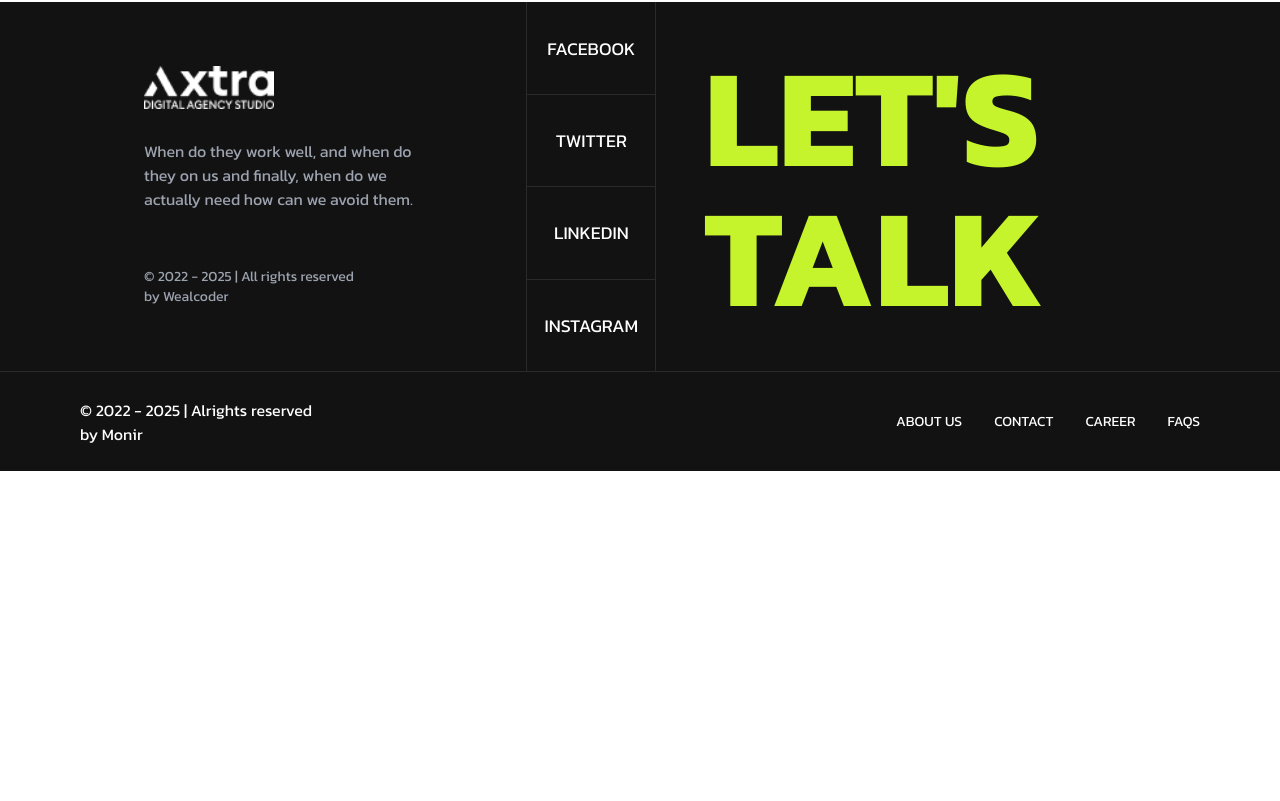
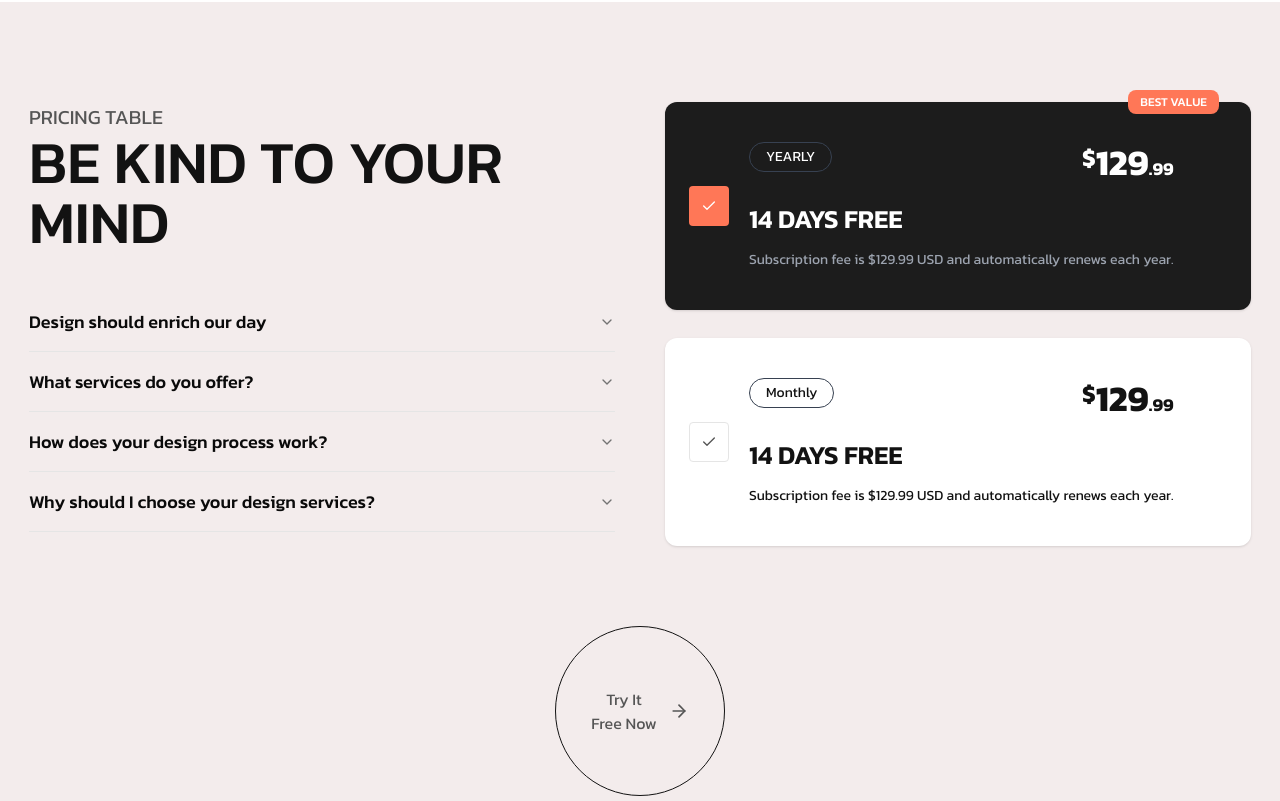
Before and after one commit to monirhabderabby/axtra-digital-agency, a Next.js app: page / in a window 1280 px wide. Shown: the part 8179-8980 px from the top of the page. Before the commit the page ends 8650 px from the top, so only its background shows below. Built offline with nearby package versions, Linux system fonts and the light colour scheme.

Commit message:
developed: faq question

```diff
--- a/package.json
+++ b/package.json
@@ -10,6 +10,7 @@
   },
   "dependencies": {
     "@gsap/react": "^2.1.1",
+    "@radix-ui/react-accordion": "^1.2.2",
     "@radix-ui/react-separator": "^1.1.1",
     "@radix-ui/react-slot": "^1.1.1",
     "@studio-freight/lenis": "^1.0.42",
--- a/src/app/page.tsx
+++ b/src/app/page.tsx
@@ -1,5 +1,6 @@
 import FeaturedWork from "@/components/sections/featured-work";
 import Hero from "@/components/sections/hero";
+import PricingTable from "@/components/sections/pricing-table";
 import Services from "@/components/sections/services";
 import WhyChooseUs from "@/components/sections/why-choose-us/why-choose-us";
 import Footer from "@/components/ui/footer";
@@ -17,6 +18,7 @@ export default function Home() {
       <Services />
       <FeaturedWork />
       <WhyChooseUs />
+      <PricingTable />
       <Footer />
     </>
   );
--- /dev/null
+++ b/src/components/sections/pricing-table.tsx
@@ -0,0 +1,110 @@
+import { Card, CardContent } from "@/components/ui/card";
+import { ArrowRight, Check } from "lucide-react";
+import Faq from "../ui/faq";
+
+const PricingTable = () => {
+  return (
+    <div className="min-h-screen bg-[#F3ECEC] py-[100px]">
+      <div className="container grid grid-cols-1 md:grid-cols-2 gap-x-[50px] gap-y-[60px]">
+        <div>
+          <h5 className="text-[#555555] text-[20px]">PRICING TABLE</h5>
+          <h2 className="text-[60px] text-primary-black font-medium leading-[60px]">
+            BE KIND TO YOUR MIND
+          </h2>
+
+          <Faq />
+        </div>
+        <div className="mx-auto w-full space-y-7">
+          <BlackPrice />
+          <OutlinePrice />
+        </div>
+      </div>
+
+      <button className="h-[170px] w-[170px] flex items-center gap-x-3 border border-primary-black hover:bg-primary-black hover:text-white transition-colors duration-500 rounded-full justify-center mt-20 text-[16px] text-[#555555] mx-auto">
+        <span className="">
+          Try It <br />
+          Free Now
+        </span>
+        <ArrowRight className="h-5 w-5" />
+      </button>
+    </div>
+  );
+};
+
+export default PricingTable;
+
+const BlackPrice = () => {
+  return (
+    <Card className="w-full relative bg-[#1C1C1C] text-white border-0 py-4">
+      <CardContent className="p-6 relative flex items-center gap-x-5">
+        <div className="w-10 h-10 rounded bg-[#FF7757] flex items-center justify-center flex-shrink-0">
+          <Check className="w-4 h-4 text-white" />
+        </div>
+        <div>
+          <div className="flex justify-between items-start">
+            {/* Yearly Label */}
+            <div className="inline-block px-4 py-1 rounded-full border border-gray-700 text-sm mb-6">
+              YEARLY
+            </div>
+
+            {/* Price */}
+            <div className="text-4xl font-bold mb-4">
+              <span className="text-2xl align-top">$</span>129
+              <span className="text-lg">.99</span>
+            </div>
+          </div>
+
+          {/* Free Trial */}
+          <div className="flex items-center gap-2 mb-3 text-[26px]">
+            <span className="font-semibold">14 DAYS FREE</span>
+          </div>
+
+          {/* Subscription Text */}
+          <p className="text-gray-400 text-sm">
+            Subscription fee is $129.99 USD and automatically renews each year.
+          </p>
+        </div>
+      </CardContent>
+      {/* Best Value Tag */}
+      <div className="absolute right-8 -top-3 bg-[#FF7757] text-white text-xs font-medium px-3 py-1  rounded-lg">
+        BEST VALUE
+      </div>
+    </Card>
+  );
+};
+
+const OutlinePrice = () => {
+  return (
+    <Card className="w-full relative bg-white text-white border-0 py-4">
+      <CardContent className="p-6 relative flex items-center gap-x-5">
+        <div className="w-10 h-10 rounded bg-transparent border border-[#55555] flex items-center justify-center flex-shrink-0">
+          <Check className="w-4 h-4 text-[#555555]" />
+        </div>
+        <div>
+          <div className="w-full flex justify-between items-start">
+            {/* Yearly Label */}
+            <div className="inline-block px-4 py-1 rounded-full border border-gray-700 text-sm mb-6 text-primary-black">
+              Monthly
+            </div>
+
+            {/* Price */}
+            <div className="text-4xl font-bold mb-4 text-primary-black">
+              <span className="text-2xl align-top">$</span>129
+              <span className="text-lg">.99</span>
+            </div>
+          </div>
+
+          {/* Free Trial */}
+          <div className="flex items-center gap-2 mb-3 text-[#121212] text-[26px]">
+            <span className="font-semibold">14 DAYS FREE</span>
+          </div>
+
+          {/* Subscription Text */}
+          <p className="text-primary-black text-sm">
+            Subscription fee is $129.99 USD and automatically renews each year.
+          </p>
+        </div>
+      </CardContent>
+    </Card>
+  );
+};
--- /dev/null
+++ b/src/components/ui/accordion.tsx
@@ -0,0 +1,57 @@
+"use client";
+
+import * as AccordionPrimitive from "@radix-ui/react-accordion";
+import { ChevronDown } from "lucide-react";
+import * as React from "react";
+
+import { cn } from "@/lib/utils";
+
+const Accordion = AccordionPrimitive.Root;
+
+const AccordionItem = React.forwardRef<
+  React.ElementRef<typeof AccordionPrimitive.Item>,
+  React.ComponentPropsWithoutRef<typeof AccordionPrimitive.Item>
+>(({ className, ...props }, ref) => (
+  <AccordionPrimitive.Item
+    ref={ref}
+    className={cn("border-b", className)}
+    {...props}
+  />
+));
+AccordionItem.displayName = "AccordionItem";
+
+const AccordionTrigger = React.forwardRef<
+  React.ElementRef<typeof AccordionPrimitive.Trigger>,
+  React.ComponentPropsWithoutRef<typeof AccordionPrimitive.Trigger>
+>(({ className, children, ...props }, ref) => (
+  <AccordionPrimitive.Header className="flex">
+    <AccordionPrimitive.Trigger
+      ref={ref}
+      className={cn(
+        "flex flex-1 items-center justify-between py-4 text-[18px] font-medium transition-all hover:underline text-left [&[data-state=open]>svg]:rotate-180",
+        className
+      )}
+      {...props}
+    >
+      {children}
+      <ChevronDown className="h-4 w-4 shrink-0 text-muted-foreground transition-transform duration-200" />
+    </AccordionPrimitive.Trigger>
+  </AccordionPrimitive.Header>
+));
+AccordionTrigger.displayName = AccordionPrimitive.Trigger.displayName;
+
+const AccordionContent = React.forwardRef<
+  React.ElementRef<typeof AccordionPrimitive.Content>,
+  React.ComponentPropsWithoutRef<typeof AccordionPrimitive.Content>
+>(({ className, children, ...props }, ref) => (
+  <AccordionPrimitive.Content
+    ref={ref}
+    className="overflow-hidden text-[16px] text-[#555555] data-[state=closed]:animate-accordion-up data-[state=open]:animate-accordion-down"
+    {...props}
+  >
+    <div className={cn("pb-4 pt-0", className)}>{children}</div>
+  </AccordionPrimitive.Content>
+));
+AccordionContent.displayName = AccordionPrimitive.Content.displayName;
+
+export { Accordion, AccordionContent, AccordionItem, AccordionTrigger };
--- /dev/null
+++ b/src/components/ui/card.tsx
@@ -0,0 +1,76 @@
+import * as React from "react"
+
+import { cn } from "@/lib/utils"
+
+const Card = React.forwardRef<
+  HTMLDivElement,
+  React.HTMLAttributes<HTMLDivElement>
+>(({ className, ...props }, ref) => (
+  <div
+    ref={ref}
+    className={cn(
+      "rounded-xl border bg-card text-card-foreground shadow",
+      className
+    )}
+    {...props}
+  />
+))
+Card.displayName = "Card"
+
+const CardHeader = React.forwardRef<
+  HTMLDivElement,
+  React.HTMLAttributes<HTMLDivElement>
+>(({ className, ...props }, ref) => (
+  <div
+    ref={ref}
+    className={cn("flex flex-col space-y-1.5 p-6", className)}
+    {...props}
+  />
+))
+CardHeader.displayName = "CardHeader"
+
+const CardTitle = React.forwardRef<
+  HTMLDivElement,
+  React.HTMLAttributes<HTMLDivElement>
+>(({ className, ...props }, ref) => (
+  <div
+    ref={ref}
+    className={cn("font-semibold leading-none tracking-tight", className)}
+    {...props}
+  />
+))
+CardTitle.displayName = "CardTitle"
+
+const CardDescription = React.forwardRef<
+  HTMLDivElement,
+  React.HTMLAttributes<HTMLDivElement>
+>(({ className, ...props }, ref) => (
+  <div
+    ref={ref}
+    className={cn("text-sm text-muted-foreground", className)}
+    {...props}
+  />
+))
+CardDescription.displayName = "CardDescription"
+
+const CardContent = React.forwardRef<
+  HTMLDivElement,
+  React.HTMLAttributes<HTMLDivElement>
+>(({ className, ...props }, ref) => (
+  <div ref={ref} className={cn("p-6 pt-0", className)} {...props} />
+))
+CardContent.displayName = "CardContent"
+
+const CardFooter = React.forwardRef<
+  HTMLDivElement,
+  React.HTMLAttributes<HTMLDivElement>
+>(({ className, ...props }, ref) => (
+  <div
+    ref={ref}
+    className={cn("flex items-center p-6 pt-0", className)}
+    {...props}
+  />
+))
+CardFooter.displayName = "CardFooter"
+
+export { Card, CardHeader, CardFooter, CardTitle, CardDescription, CardContent }
--- /dev/null
+++ b/src/components/ui/faq.tsx
@@ -0,0 +1,44 @@
+import {
+  Accordion,
+  AccordionContent,
+  AccordionItem,
+  AccordionTrigger,
+} from "./accordion";
+
+const faqlist = [
+  {
+    id: 1,
+    ques: "Design should enrich our day",
+    desc: "Our design services start and end with a best-in-class experience strategy that builds brands. Through a process of iteration and prototyping, we design interfaces that bring joy to people.",
+  },
+  {
+    id: 2,
+    ques: "What services do you offer?",
+    desc: "We offer a wide range of services, including branding, UI/UX design, product design, and prototyping, tailored to meet the unique needs of each client.",
+  },
+  {
+    id: 3,
+    ques: "How does your design process work?",
+    desc: "Our process involves understanding your goals, creating a strategy, iterating through design prototypes, and refining solutions to ensure a seamless user experience.",
+  },
+  {
+    id: 4,
+    ques: "Why should I choose your design services?",
+    desc: "Our team focuses on delivering innovative and user-centered designs that not only meet industry standards but also resonate with your target audience to ensure maximum impact.",
+  },
+];
+
+const Faq = () => {
+  return (
+    <Accordion type="single" collapsible className="mt-10">
+      {faqlist.map(({ id, ques, desc }) => (
+        <AccordionItem value={`item-${id}`} key={id}>
+          <AccordionTrigger>{ques}</AccordionTrigger>
+          <AccordionContent>{desc}</AccordionContent>
+        </AccordionItem>
+      ))}
+    </Accordion>
+  );
+};
+
+export default Faq;
--- a/tailwind.config.ts
+++ b/tailwind.config.ts
@@ -10,64 +10,86 @@ const config: Config = {
   theme: {
   	extend: {
   		colors: {
-        background: "hsl(var(--background))",
-        foreground: "hsl(var(--foreground))",
+  			background: 'hsl(var(--background))',
+  			foreground: 'hsl(var(--foreground))',
   			card: {
-          DEFAULT: "hsl(var(--card))",
-          foreground: "hsl(var(--card-foreground))",
+  				DEFAULT: 'hsl(var(--card))',
+  				foreground: 'hsl(var(--card-foreground))'
   			},
   			popover: {
-          DEFAULT: "hsl(var(--popover))",
-          foreground: "hsl(var(--popover-foreground))",
+  				DEFAULT: 'hsl(var(--popover))',
+  				foreground: 'hsl(var(--popover-foreground))'
   			},
   			primary: {
-          DEFAULT: "hsl(var(--primary))",
-          foreground: "hsl(var(--primary-foreground))",
-          black: "#121212",
+  				DEFAULT: 'hsl(var(--primary))',
+  				foreground: 'hsl(var(--primary-foreground))',
+  				black: '#121212'
   			},
   			secondary: {
-          DEFAULT: "hsl(var(--secondary))",
-          foreground: "hsl(var(--secondary-foreground))",
+  				DEFAULT: 'hsl(var(--secondary))',
+  				foreground: 'hsl(var(--secondary-foreground))'
   			},
   			muted: {
-          DEFAULT: "hsl(var(--muted))",
-          foreground: "hsl(var(--muted-foreground))",
+  				DEFAULT: 'hsl(var(--muted))',
+  				foreground: 'hsl(var(--muted-foreground))'
   			},
   			accent: {
-          DEFAULT: "hsl(var(--accent))",
-          foreground: "hsl(var(--accent-foreground))",
+  				DEFAULT: 'hsl(var(--accent))',
+  				foreground: 'hsl(var(--accent-foreground))'
   			},
   			destructive: {
-          DEFAULT: "hsl(var(--destructive))",
-          foreground: "hsl(var(--destructive-foreground))",
+  				DEFAULT: 'hsl(var(--destructive))',
+  				foreground: 'hsl(var(--destructive-foreground))'
   			},
-        border: "hsl(var(--border))",
-        input: "hsl(var(--input))",
-        ring: "hsl(var(--ring))",
+  			border: 'hsl(var(--border))',
+  			input: 'hsl(var(--input))',
+  			ring: 'hsl(var(--ring))',
   			chart: {
-          "1": "hsl(var(--chart-1))",
-          "2": "hsl(var(--chart-2))",
-          "3": "hsl(var(--chart-3))",
-          "4": "hsl(var(--chart-4))",
-          "5": "hsl(var(--chart-5))",
-        },
+  				'1': 'hsl(var(--chart-1))',
+  				'2': 'hsl(var(--chart-2))',
+  				'3': 'hsl(var(--chart-3))',
+  				'4': 'hsl(var(--chart-4))',
+  				'5': 'hsl(var(--chart-5))'
+  			}
   		},
   		borderRadius: {
-        lg: "var(--radius)",
-        md: "calc(var(--radius) - 2px)",
-        sm: "calc(var(--radius) - 4px)",
+  			lg: 'var(--radius)',
+  			md: 'calc(var(--radius) - 2px)',
+  			sm: 'calc(var(--radius) - 4px)'
   		},
+  		keyframes: {
+  			'accordion-down': {
+  				from: {
+  					height: '0'
+  				},
+  				to: {
+  					height: 'var(--radix-accordion-content-height)'
+  				}
+  			},
+  			'accordion-up': {
+  				from: {
+  					height: 'var(--radix-accordion-content-height)'
+  				},
+  				to: {
+  					height: '0'
+  				}
+  			}
+  		},
+  		animation: {
+  			'accordion-down': 'accordion-down 0.2s ease-out',
+  			'accordion-up': 'accordion-up 0.2s ease-out'
+  		}
   	},
   	container: {
   		center: true,
-      padding: "1rem",
+  		padding: '1rem',
   		screens: {
-        sm: "100%",
-        md: "100%",
-        lg: "1254px",
-        xl: "1254px",
-      },
-    },
+  			sm: '100%',
+  			md: '100%',
+  			lg: '1254px',
+  			xl: '1254px'
+  		}
+  	}
   },
   plugins: [require("tailwindcss-animate")],
 };
```
Also changed, not shown: 1 other file (tests, documents, lock files or other folders). Lines whose indentation alone changed are shown as unchanged.
